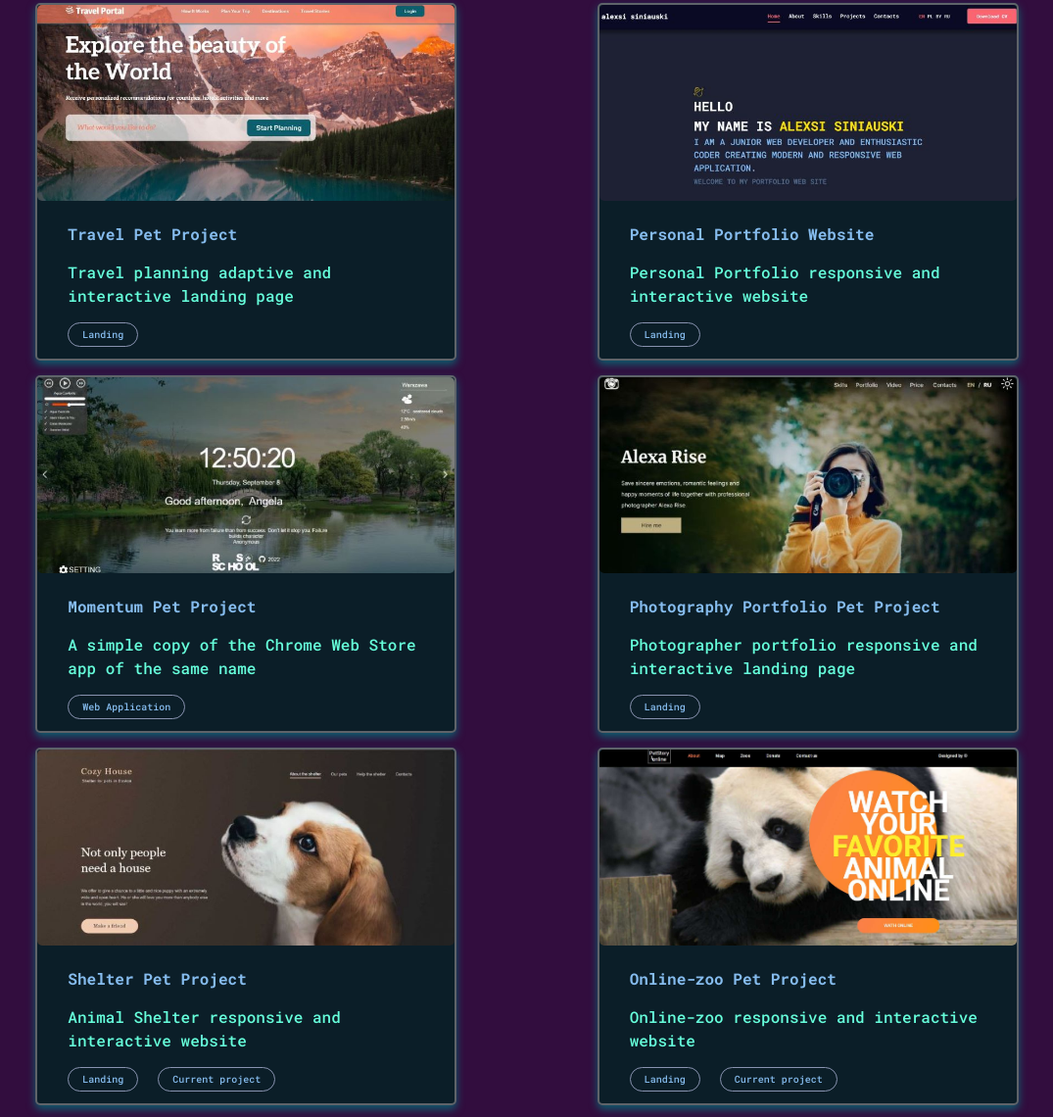
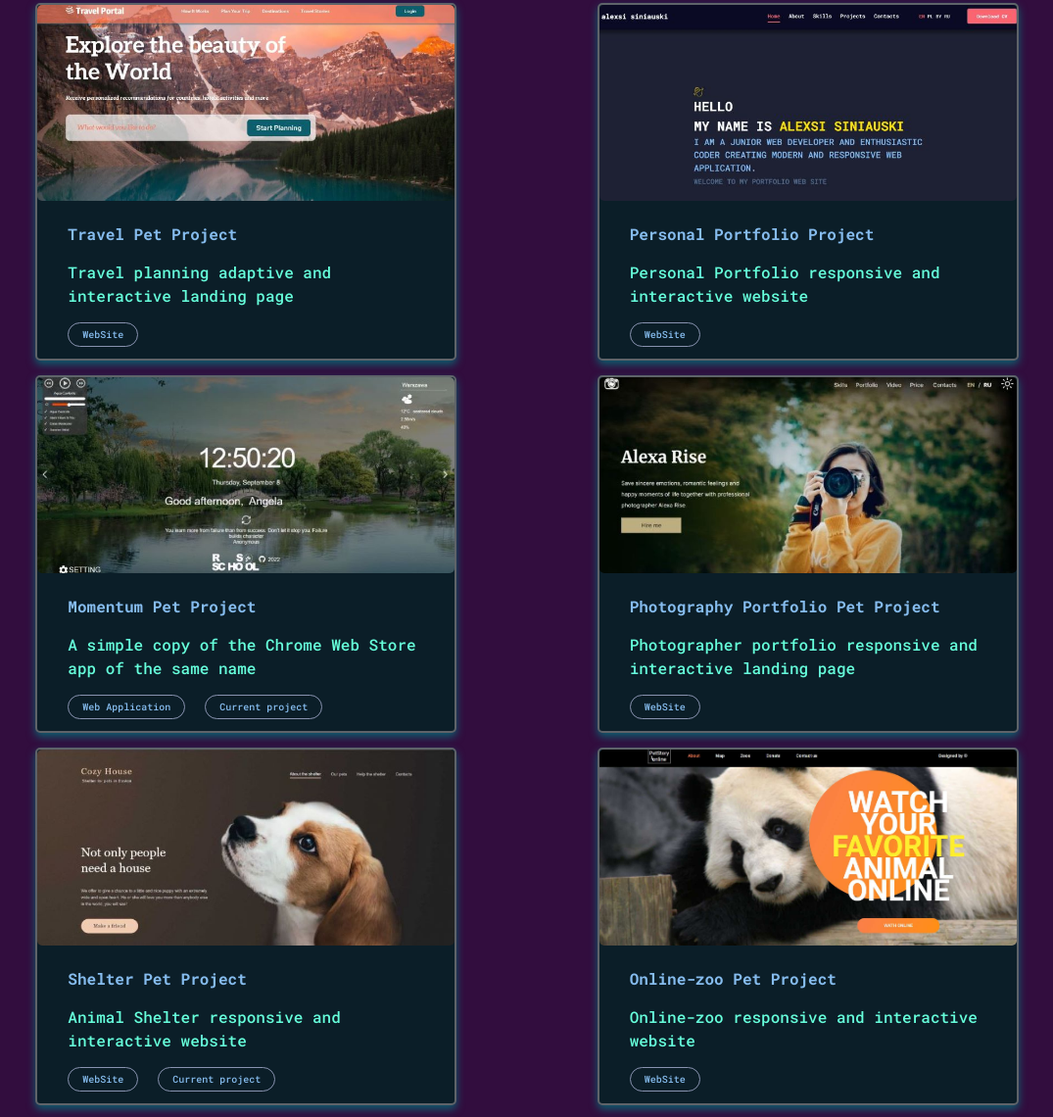
Before and after one commit to aliaksei-siniauski/myPortfolioProject, a website with bundled scripts: page index.html in a window 1280 px wide. Shown: the part 2386-3526 px from the top of the page at 98% size, without its empty margins (102-1177 px from the left). Built offline with nearby package versions, Linux system fonts and the light colour scheme; a web font is replaced by a local one.

Commit message:
refactor: change projects tags

```diff
--- a/index.html
+++ b/index.html
@@ -255,8 +255,8 @@
           <div class="projects__tags tags">
             <span class="tag tag--active">All</span>
             <span class="tag tag--bordered">Current project</span>
+            <span class="tag tag--bordered">WebSite</span>
             <span class="tag tag--bordered">Web Application</span>
-            <span class="tag tag--bordered">Landing</span>
           </div>
           <!-- close tags -->
           <div class="projects-content">
@@ -273,7 +273,7 @@
                   Travel planning adaptive and interactive landing page
                 </p>
                 <div class="project__tags tags">
-                  <span class="tag tag--bordered">Landing</span>
+                  <span class="tag tag--bordered">WebSite</span>
                 </div>
               </div>
               <div class="overlay portfolio-overlay">
@@ -309,12 +309,12 @@
                 alt="portfolio-2"
               />
               <div class="project__content">
-                <h4 class="project-title">Personal Portfolio Website</h4>
+                <h4 class="project-title">Personal Portfolio Project</h4>
                 <p class="project-details">
                   Personal Portfolio responsive and interactive website
                 </p>
                 <div class="project__tags tags">
-                  <span class="tag tag--bordered">Landing</span>
+                  <span class="tag tag--bordered">WebSite</span>
                 </div>
               </div>
               <div class="overlay portfolio-overlay">
@@ -356,6 +356,7 @@
                 </p>
                 <div class="project__tags tags">
                   <span class="tag tag--bordered">Web Application</span>
+                  <span class="tag tag--bordered">Current project</span>
                 </div>
               </div>
               <div class="overlay portfolio-overlay">
@@ -396,7 +397,7 @@
                   Photographer portfolio responsive and interactive landing page
                 </p>
                 <div class="project__tags tags">
-                  <span class="tag tag--bordered">Landing</span>
+                  <span class="tag tag--bordered">WebSite</span>
                 </div>
               </div>
               <div class="overlay portfolio-overlay">
@@ -437,7 +438,7 @@
                   Animal Shelter responsive and interactive website
                 </p>
                 <div class="project__tags tags">
-                  <span class="tag tag--bordered">Landing</span>
+                  <span class="tag tag--bordered">WebSite</span>
                   <span class="tag tag--bordered">Current project</span>
                 </div>
               </div>
@@ -479,8 +480,7 @@
                   Online-zoo responsive and interactive website
                 </p>
                 <div class="project__tags tags">
-                  <span class="tag tag--bordered">Landing</span>
-                  <span class="tag tag--bordered">Current project</span>
+                  <span class="tag tag--bordered">WebSite</span>
                 </div>
               </div>
               <div class="overlay portfolio-overlay">
@@ -521,7 +521,7 @@
                   Plants are responsive and interactive website
                 </p>
                 <div class="project__tags tags">
-                  <span class="tag tag--bordered">Landing</span>
+                  <span class="tag tag--bordered">WebSite</span>
                   <span class="tag tag--bordered">Current project</span>
                 </div>
               </div>
```
